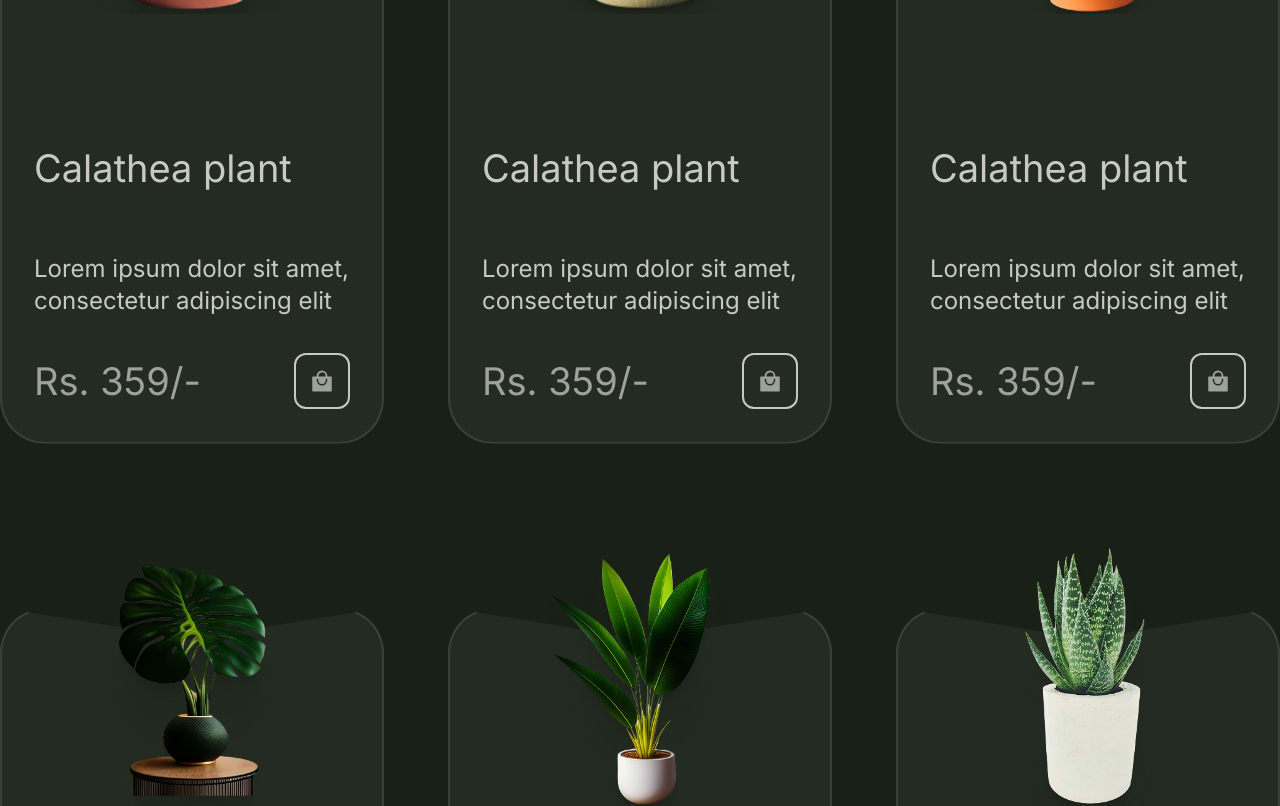
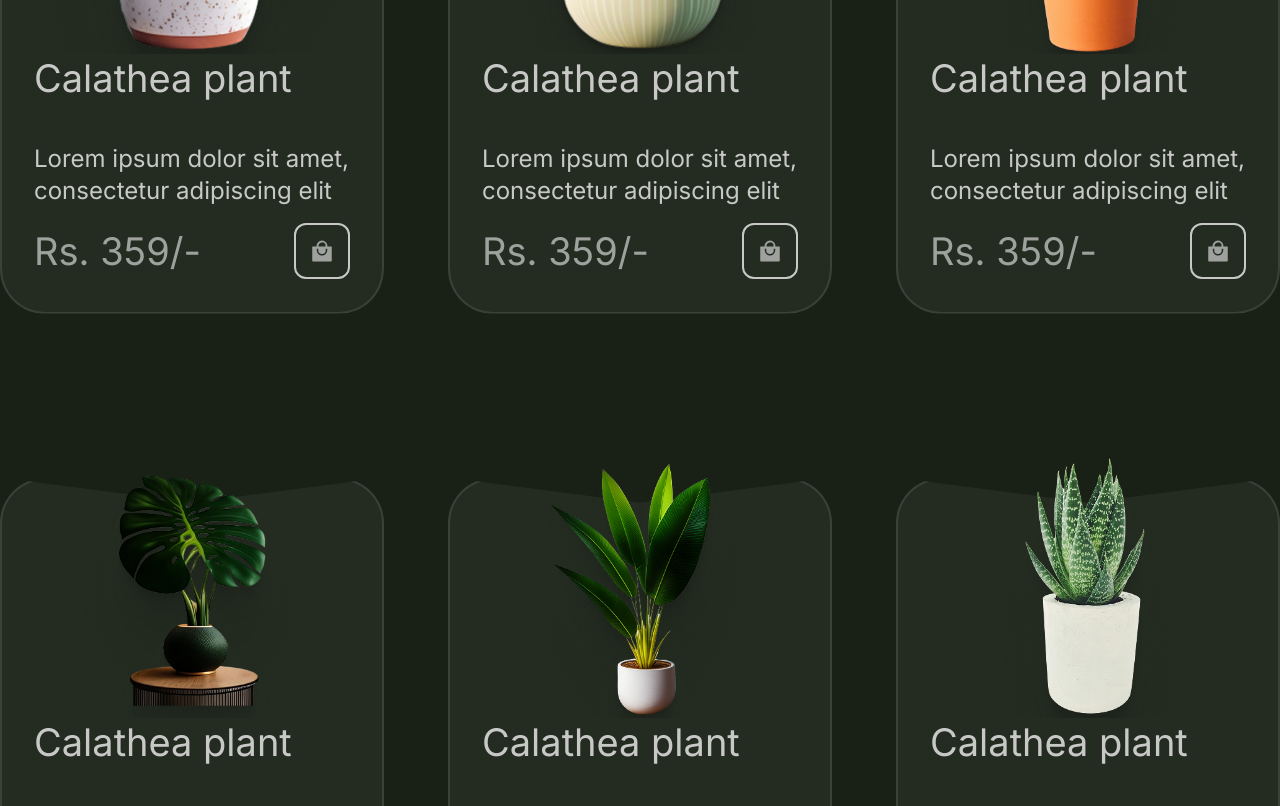
Before and after one commit to mesbaulrafi/planto, a React (Vite) app: page /plantsType in a window 1280 px wide. Shown: the part 1380-2186 px from the top of the page. Built offline with nearby package versions, Linux system fonts and the light colour scheme.

Commit message:
fixt: product card

```diff
--- a/src/components/Product.jsx
+++ b/src/components/Product.jsx
@@ -12,10 +12,10 @@ const Product = ({
   return (
     <div className="flex flex-col items-center w-full sm:w-[48%] lg:w-[30%]">
       {/* Text Part  */}
-      <div className="mt-20 sm:mt-25 border-2 border-white/10 p-5 sm:p-8 rounded-[35px] sm:rounded-[45px] bg-white/5 backdrop-blur-[5px] w-full max-w-[450px] h-auto sm:h-[630px] flex flex-col justify-end relative [clip-path:polygon(100%_0,100%_100%,0_100%,0_0,50%_5%)]">
+      <div className="mt-20 sm:mt-25 border-2 border-white/10 p-5 sm:p-8 rounded-[35px] sm:rounded-[45px] bg-white/5 backdrop-blur-[5px] w-full max-w-[450px] h-auto sm:h-[630px] lg:h-[500px] flex flex-col justify-end relative [clip-path:polygon(100%_0,100%_100%,0_100%,0_0,50%_5%)]">
         <div className="">
-          <h5 className="opacity-75 text-[24px] sm:text-[30px] lg:text-[38px] my-3 sm:my-5">{productTitle}</h5>
-          <p className="opacity-75 text-lg sm:text-xl lg:text-2xl py-5 sm:py-9">{productDesription}</p>
+          <h5 className="opacity-75 text-[24px] sm:text-[30px] lg:text-[38px] my-3  sm:my-5">{productTitle}</h5>
+          <p className="opacity-75 text-lg sm:text-xl lg:text-2xl py-5 sm:py-9 lg:py-4">{productDesription}</p>
           <div className="flex justify-between opacity-75 items-center">
             <div className="">
               <p className="opacity-75 text-[24px] sm:text-[30px] lg:text-[38px]">{productPrice}</p>
@@ -32,7 +32,7 @@ const Product = ({
       <div className="relative w-full">
         <Images
           imgSrc={productImg}
-          className={"absolute bottom-[220px] sm:bottom-[430px] left-1/2 -translate-x-1/2 sm:left-0 sm:translate-x-0 w-[200px] sm:w-auto"}
+          className={"absolute bottom-[220px] lg:bottom-[260px] sm:bottom-[430px] left-1/2 -translate-x-1/2 sm:left-0 sm:translate-x-0 w-[200px] sm:w-auto"}
         />
       </div>
     </div>
```
